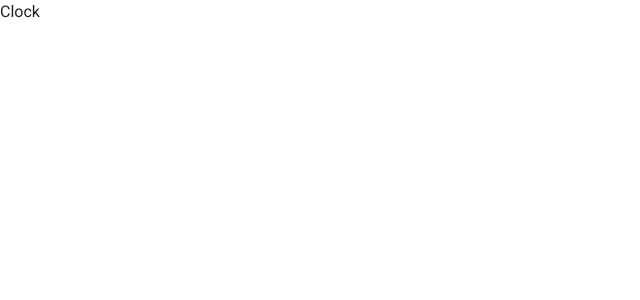
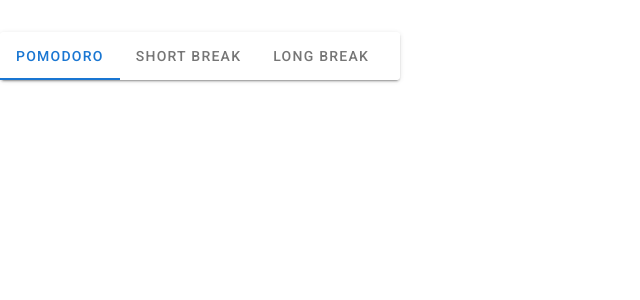
Before and after one commit to soregashi-27/pomodoro-timer, a Vue app: page / in a window 1280 px wide. Shown: the top 300 px of the page, without its empty margins (0-640 px from the left). Built offline with nearby package versions, Linux system fonts and the light colour scheme.

Commit message:
tabの作成

```diff
--- a/src/components/Pomodoro.vue
+++ b/src/components/Pomodoro.vue
@@ -1,13 +1,29 @@
 <template>
-<div>Clock</div>
+<v-card class="mt-8">
+  <v-tabs v-model="timerType">
+    <v-tab
+      v-for="tab in tabTitles"
+      :key="tab"
+    >
+    {{ tab }}
+    </v-tab>
+  </v-tabs>
+</v-card>
 </template>
 
 <script>
 export default {
-
+  data() {
+    return{
+      timerType: 0,
+      tabTitles: ['Pomodoro', 'Short Break', 'Long Break']
+    }
+  }
 }
 </script>
 
-<style>
+<style lang="sass" scoped>
+.v-card
+  width: 400px
 
 </style>
```
